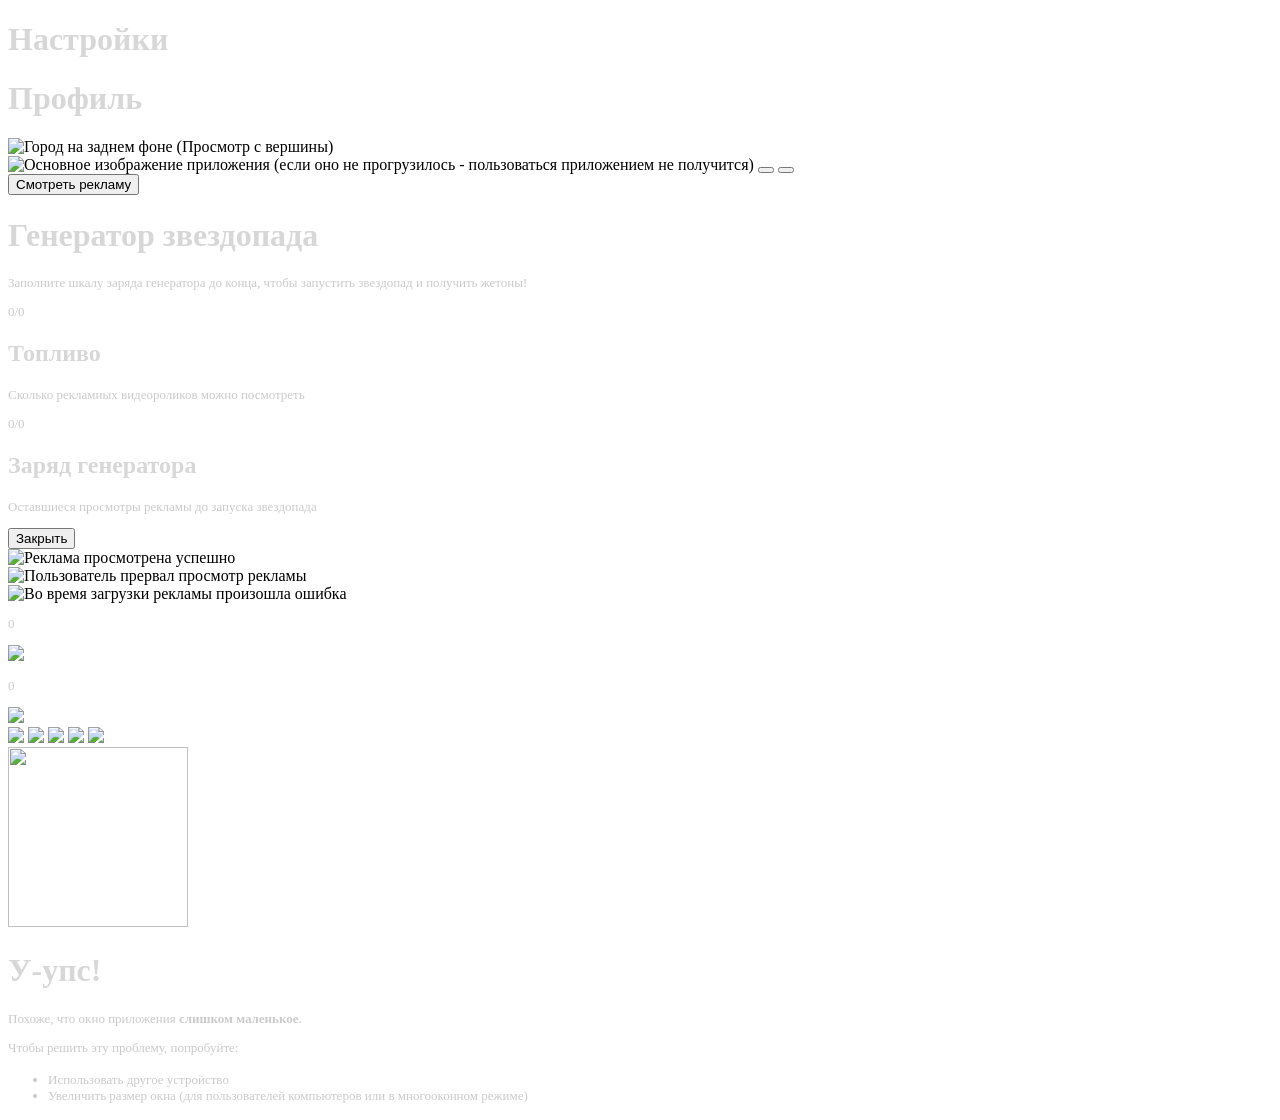
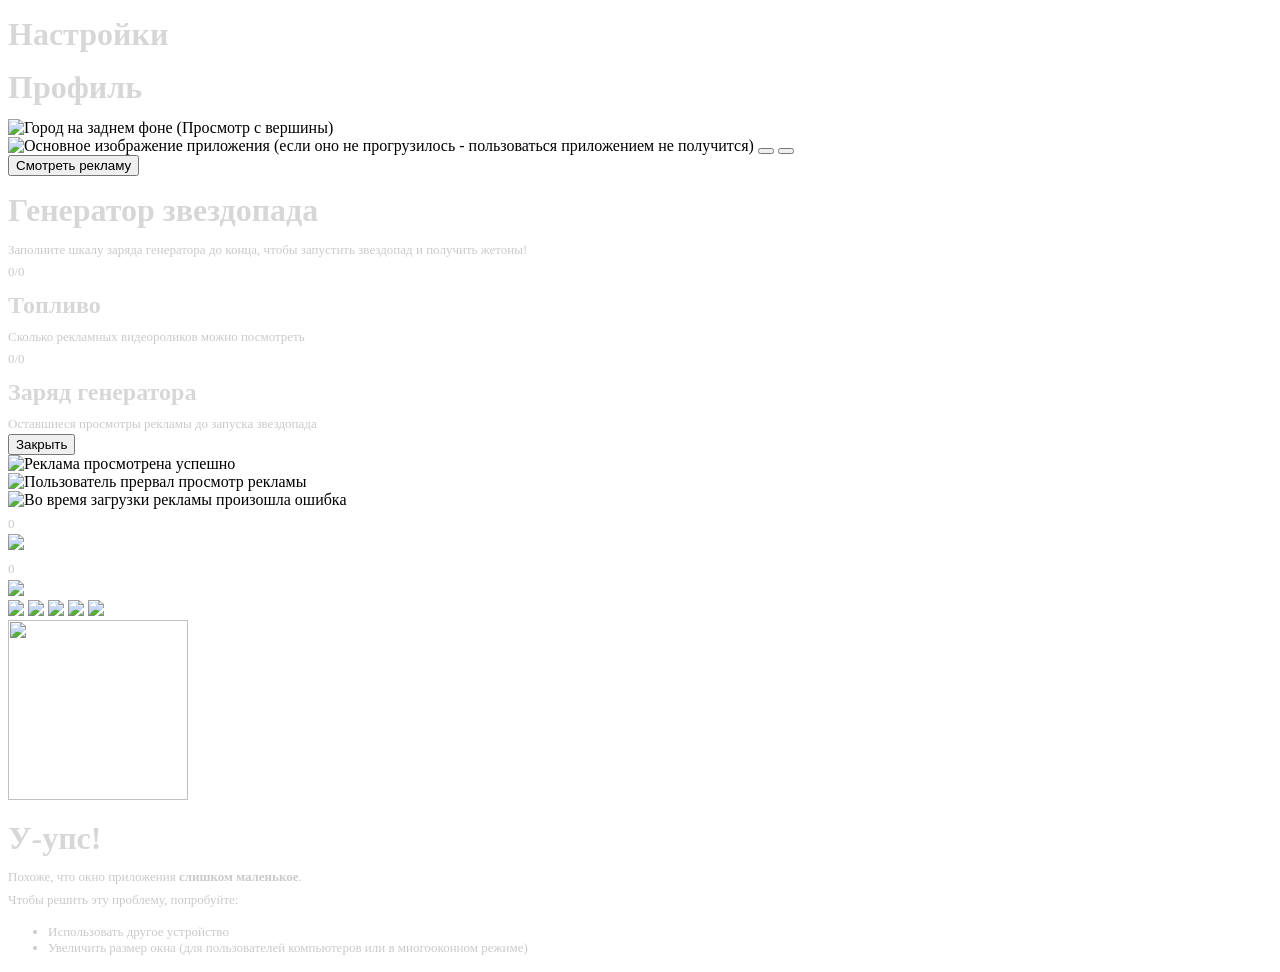

alpha

--- a/styles/fonts.css
+++ b/styles/fonts.css
@@ -9,3 +9,10 @@
 /* Применение шрифтов */
 h1, h2, h3, label, summary { color: #D7D7D7; font-family: 'FindSansPro-Medium'; }
 p, li { color: #CACACA; font-family: 'StarfallVAGRounded-Regular'; font-size: small; }
+p { margin-top: 0.5em; margin-bottom: 0.2em; }
+p.text-bigger {font-size: medium;}
+/*a { color: #710bac; font-family: 'StarfallVAGRounded-Regular'; font-size: small; text-decoration: none; font-style: normal; background-color: rgba(255, 255, 255, 0.75); box-shadow: inset 0 0 10px rgba(0, 0, 0, 0.35), 0 0 10px rgba(0, 0, 0, 0.5); border-radius: 20px; padding: 7px; margin: 5px; transition: padding 0.5s ease; }
+a:hover { padding: 4px; transition: padding 0.5s ease; }
+a:active { padding: 6px; transition: padding 0.25s ease;}*/
+
+h1, h2, h3 { margin-top: 0.5em; margin-bottom: 0.4em; }
